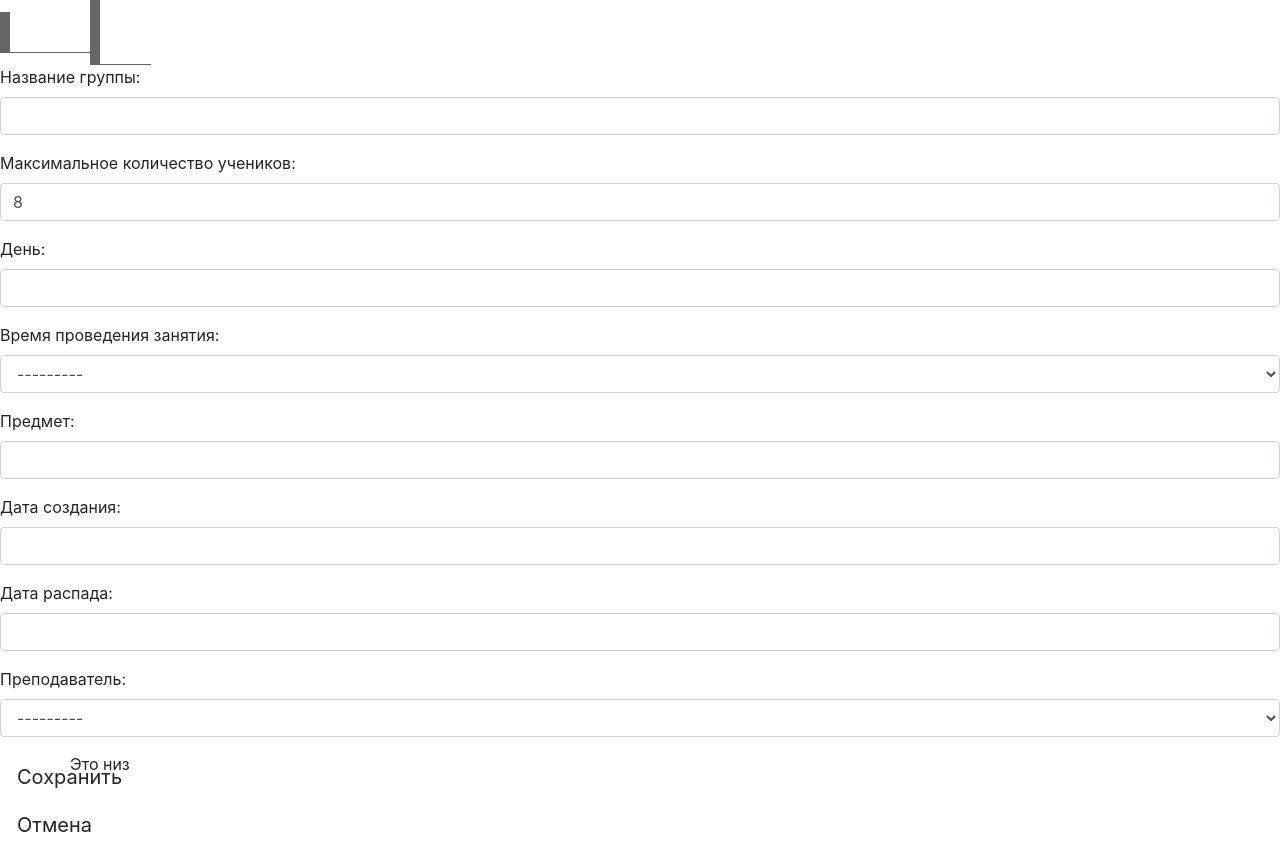
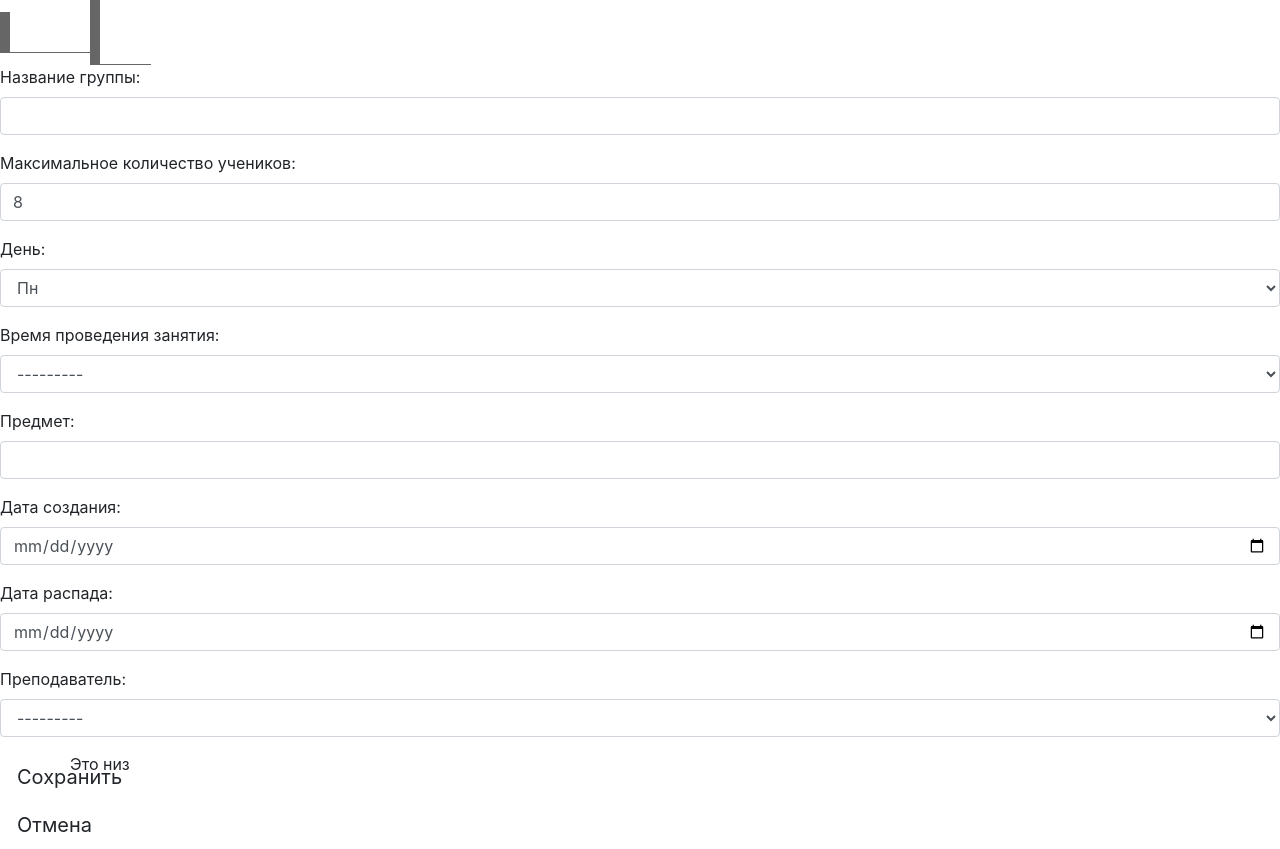
Before and after one commit to itsbyme/rs, a Django app: page /admin/groups/create/ in a window 1280 px wide. Shown: the part 24-873 px from the top of the page. Run offline with Django 3.2, Linux system fonts and the light colour scheme; data that the repository does not hold is empty; some libraries are stand-ins or nearby versions.

Commit message:
Изменены поля в формах в админке

```diff
--- a/adminapp/forms.py
+++ b/adminapp/forms.py
@@ -1,11 +1,17 @@
 from django import forms
 from django.contrib.auth.forms import AuthenticationForm
+from django.contrib.auth.forms import UserCreationForm
+from phonenumber_field.formfields import PhoneNumberField
+
 from mainapp.models import Student, Group, Parent, Teacher
 
 class StudentForm(forms.ModelForm):
     class Meta:
         model = Student
         fields = '__all__'
+        widgets = {
+            'birthday': forms.DateInput(attrs={'type': 'date'}, format='%Y-%m-%d'),
+        }
 
     def __init__(self, *args, **kwargs):
         super(StudentForm, self).__init__(*args, **kwargs)
@@ -17,6 +23,17 @@ class GroupForm(forms.ModelForm):
     class Meta:
         model = Group
         fields = '__all__'
+        widgets = {
+            'create_day': forms.DateInput(attrs={'type': 'date'}, format='%Y-%m-%d'),
+            'delete_day': forms.DateInput(attrs={'type': 'date'}, format='%Y-%m-%d'),
+            'day': forms.Select(choices=[(1, 'Пн'),
+                                        (2, 'Вт'),
+                                        (3, 'Ср'),
+                                        (4, 'Чт'),
+                                        (5, 'Пт'),
+                                        (6, 'Сб'),
+            ]),
+        }
 
     def __init__(self, *args, **kwargs):
         super(GroupForm, self).__init__(*args, **kwargs)
@@ -35,10 +52,13 @@ class ParentForm(forms.ModelForm):
             field.help_text = ''
             field.widget.attrs['class'] = 'form-control'
 
-class TeacherForm(forms.ModelForm):
+class TeacherForm(UserCreationForm):
     class Meta:
         model = Teacher
-        fields = fields = ('surname', 'name', 'patronymic', 'phone', 'username', 'password')
+        fields = fields = ('surname', 'name', 'patronymic', 'phone', 'username')
+        widgets = {
+            'username': forms.EmailInput(),
+        }
 
     def __init__(self, *args, **kwargs):
         super(TeacherForm, self).__init__(*args, **kwargs)
--- a/authapp/models.py
+++ b/authapp/models.py
@@ -1,5 +1,6 @@
 from django.db import models
 from django.contrib.auth.models import AbstractUser
+from phonenumber_field.modelfields import PhoneNumberField
 
 from mainapp import models as mainapp
 
@@ -10,7 +11,10 @@ class Teacher(AbstractUser):
     surname = models.CharField(verbose_name="Фамилия", max_length=32)
     name = models.CharField(verbose_name="Имя", max_length=32)
     patronymic = models.CharField(verbose_name="Отчество", blank=True, max_length=32)
-    phone = models.CharField(verbose_name="Телефон", max_length=16)
+    phone = PhoneNumberField(verbose_name="Телефон", null=False, blank=False, unique=True, region='RU', error_messages={
+                                                                                                        'invalid': 'Введите корректный номер, например: +7 999 123-45-67',
+                                                                                                        'reqiered': 'Это поле обязательно!'
+    })
 
     @property
     def get_full_name(self):
--- a/mainapp/models.py
+++ b/mainapp/models.py
@@ -1,4 +1,5 @@
 from django.db import models
+from phonenumber_field.modelfields import PhoneNumberField
 
 from authapp.models import Teacher
 
@@ -9,8 +10,8 @@ class Parent(models.Model):
     surname = models.CharField(verbose_name="Фамилия", max_length=32)
     name = models.CharField(verbose_name="Имя", max_length=32)
     patronymic = models.CharField(verbose_name="Отчество", max_length=32, blank=True)
-    phone = models.CharField(verbose_name="Телефон", max_length=16)
-    email = models.CharField(verbose_name="E-mail", max_length=32, unique = True)
+    phone = PhoneNumberField(verbose_name="Телефон", null=False, blank=False, unique=True, region='RU')
+    email = models.EmailField(verbose_name="E-mail", max_length=128, unique = True)
 
     @property
     def get_full_name(self):
@@ -108,13 +109,12 @@ class Group(models.Model):
     @property
     def get_day(self):
         days = {
-            0: "Пн",
-            1: "Вт",
-            2: "Ср",
-            3: "Чт",
-            4: "Пт",
-            5: "Сб",
-            6: "Вс"
+            1: "Пн",
+            2: "Вт",
+            3: "Ср",
+            4: "Чт",
+            5: "Пт",
+            6: "Сб",
         }
         return days[self.day]
 
--- a/requirements.txt
+++ b/requirements.txt
@@ -3,3 +3,5 @@ Django==3.0.4
 mysqlclient==1.4.6
 pytz==2019.3
 sqlparse==0.3.1
+phonenumbers
+django-phonenumber-field
```
Also changed, not shown: adminapp/templates/adminapp/parent.html (+2 -16 lines), authapp/migrations/0002_auto_20210617_1837.py (added), authapp/migrations/0003_auto_20210617_2043.py (added), authapp/migrations/0004_auto_20210617_2044.py (added), mainapp/migrations/0003_auto_20210617_1837.py (added), mainapp/migrations/0004_auto_20210617_1840.py (added), mainapp/migrations/0005_auto_20210617_1905.py (added), mainapp/migrations/0006_auto_20210617_1908.py (added).
